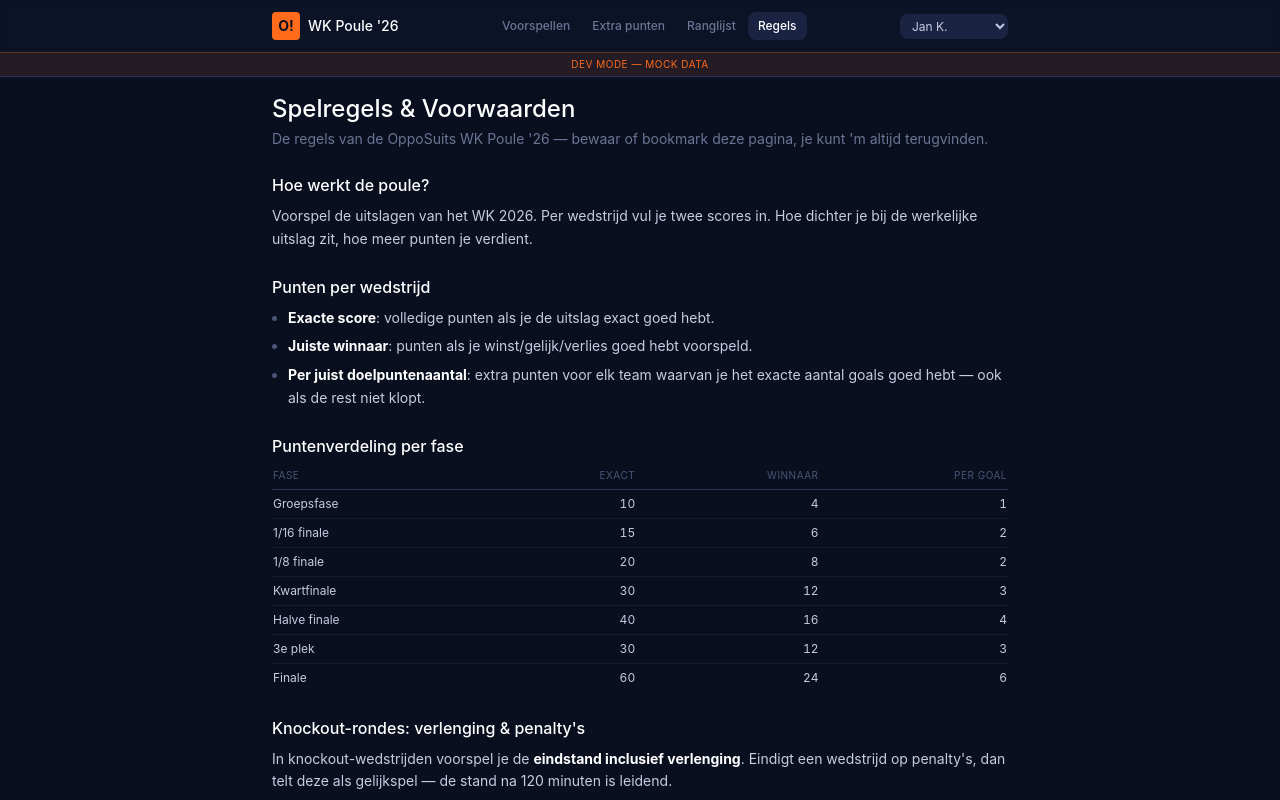
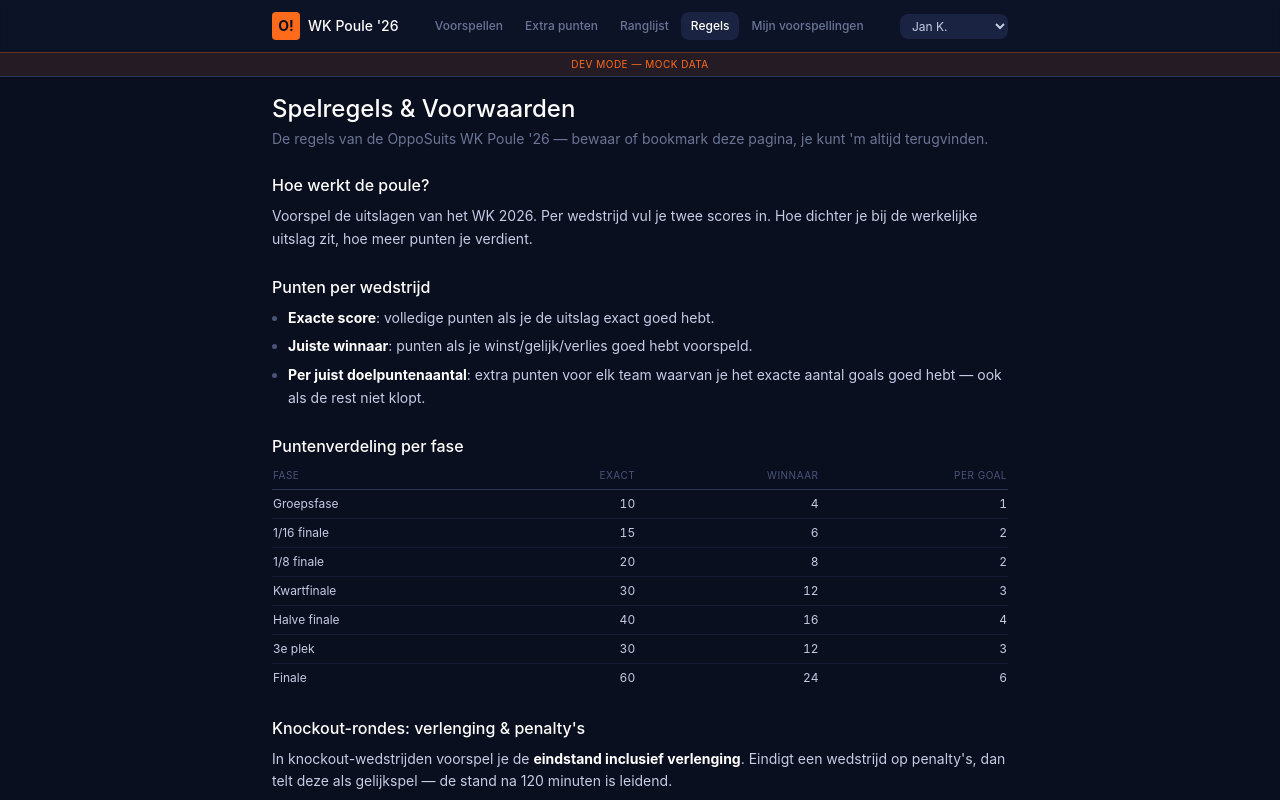
Before and after one commit to Guidoznl/OMG-WK-POULE-TEST, a Next.js app: page /rules in a window 1280 px wide. Shown: the top 800 px of the page. Built offline with nearby package versions, Linux system fonts and the light colour scheme.

Commit message:
Add 'Mijn voorspellingen' link for known users

```diff
--- a/components/TopNav.tsx
+++ b/components/TopNav.tsx
@@ -40,6 +40,10 @@ export function TopNav() {
     { href: '/leaderboard', label: 'Ranglijst' },
     { href: '/rules',       label: 'Regels' },
   ]
+  // Voeg "Mijn voorspellingen" alleen toe als we de user al kennen
+  if (user) {
+    baseItems.push({ href: `/speler/${user.id}`, label: 'Mijn voorspellingen' })
+  }
   const navItems = user?.is_admin
     ? [...baseItems, { href: '/admin', label: 'Admin' }]
     : baseItems
@@ -57,7 +61,10 @@ export function TopNav() {
         <nav className="flex gap-0.5 overflow-x-auto">
           {navItems.map(item => {
             const isAdminLink = item.href === '/admin' || item.href.startsWith('/admin/')
-            const isActive = pathname === item.href || (isAdminLink && pathname.startsWith('/admin'))
+            const isMineLink = user && item.href === `/speler/${user.id}`
+            const isActive = pathname === item.href
+              || (isAdminLink && pathname.startsWith('/admin'))
+              || (isMineLink && pathname.startsWith(`/speler/${user.id}`))
             return (
               <Link
                 key={item.href}
```
